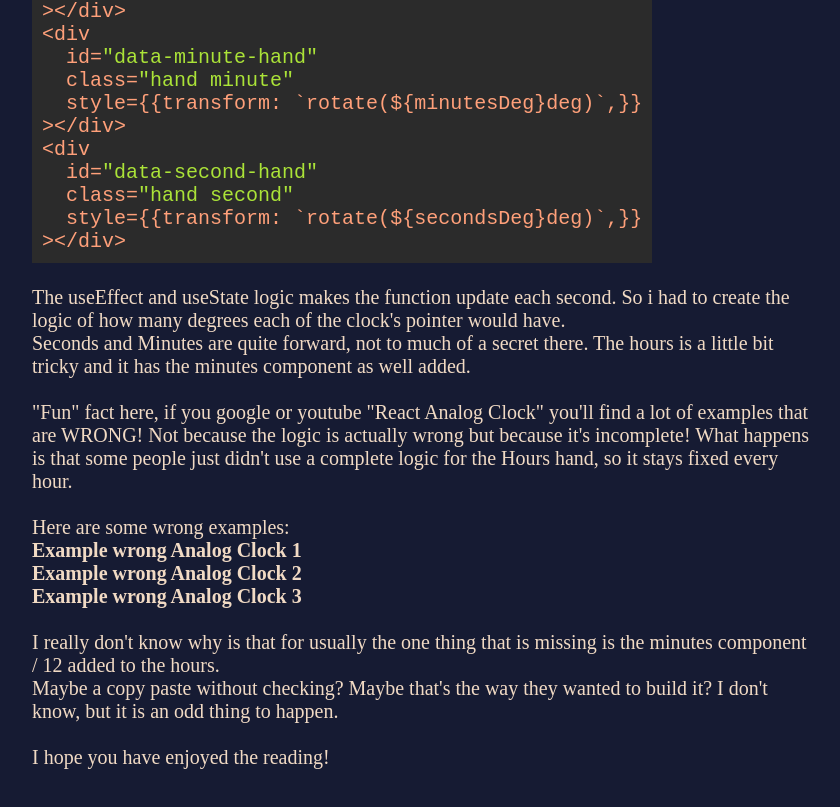
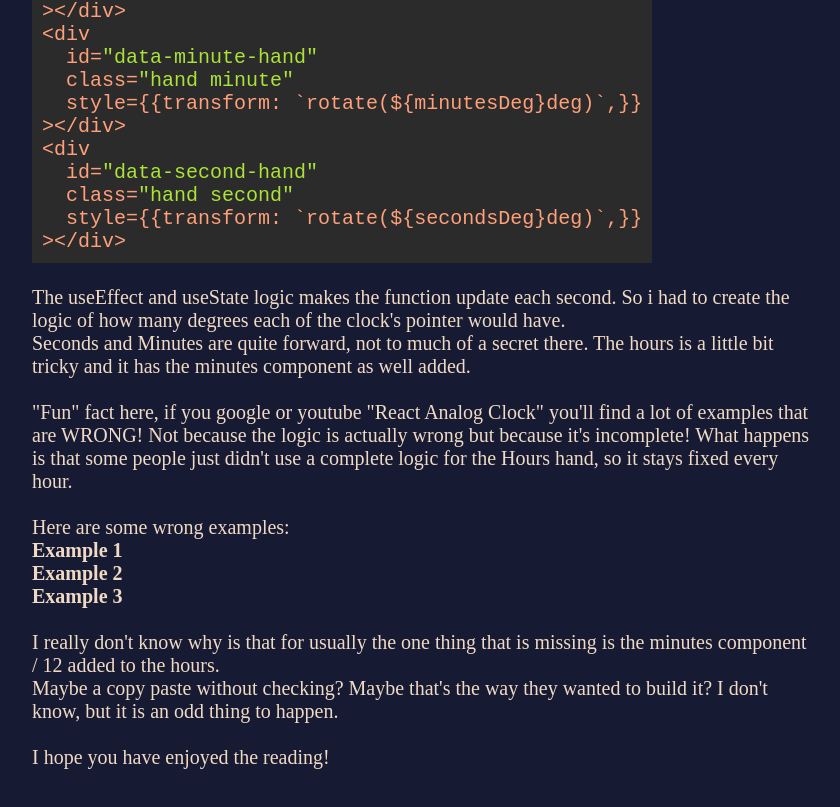
Before and after one commit to thalfor/websiteFrontend, a React (Vite) app: page /DevProjectsEng/DevProjectsAnalogClockEng in a window 1280 px wide. Shown: the part 2690-3497 px from the top of the page, without its empty margins (218-1058 px from the left). Built offline with nearby package versions, Linux system fonts and the light colour scheme; a web font is replaced by a local one.

Commit message:
updating analog clock description

```diff
--- a/src/pages/devProjectsEng/analogClock/index.jsx
+++ b/src/pages/devProjectsEng/analogClock/index.jsx
@@ -146,9 +146,9 @@ const codeString04 = `<div
           "Fun" fact here, if you google or youtube "React Analog Clock" you'll find a lot of examples that are WRONG! Not because the logic is actually wrong
           but because it's incomplete! What happens is that some people just didn't use a complete logic for the Hours hand, so it stays fixed every hour.<br /><br />
           Here are some wrong examples:<br />
-          <a href="https://www.youtube.com/watch?v=KnixxKoBnFA" target='_blank'><strong>Example wrong Analog Clock 1</strong></a><br />
-          <a href="https://codesandbox.io/p/sandbox/analog-clock-using-react-idkpz" target='_blank'><strong>Example wrong Analog Clock 2</strong></a><br />
-          <a href="https://medium.com/@guyrashko/how-to-create-an-analog-clock-using-react-2e2e382367c3" target='_blank'><strong>Example wrong Analog Clock 3</strong></a><br /><br />
+          <a href="https://www.youtube.com/watch?v=KnixxKoBnFA" target='_blank'><strong>Example 1</strong></a><br />
+          <a href="https://codesandbox.io/p/sandbox/analog-clock-using-react-idkpz" target='_blank'><strong>Example 2</strong></a><br />
+          <a href="https://medium.com/@guyrashko/how-to-create-an-analog-clock-using-react-2e2e382367c3" target='_blank'><strong>Example 3</strong></a><br /><br />
 
           I really don't know why is that for usually the one thing that is missing is the minutes component / 12 added to the hours. <br />
           Maybe a copy paste without checking? Maybe that's the way they wanted to build it? I don't know, but it is an odd thing to happen.<br /><br />
```
